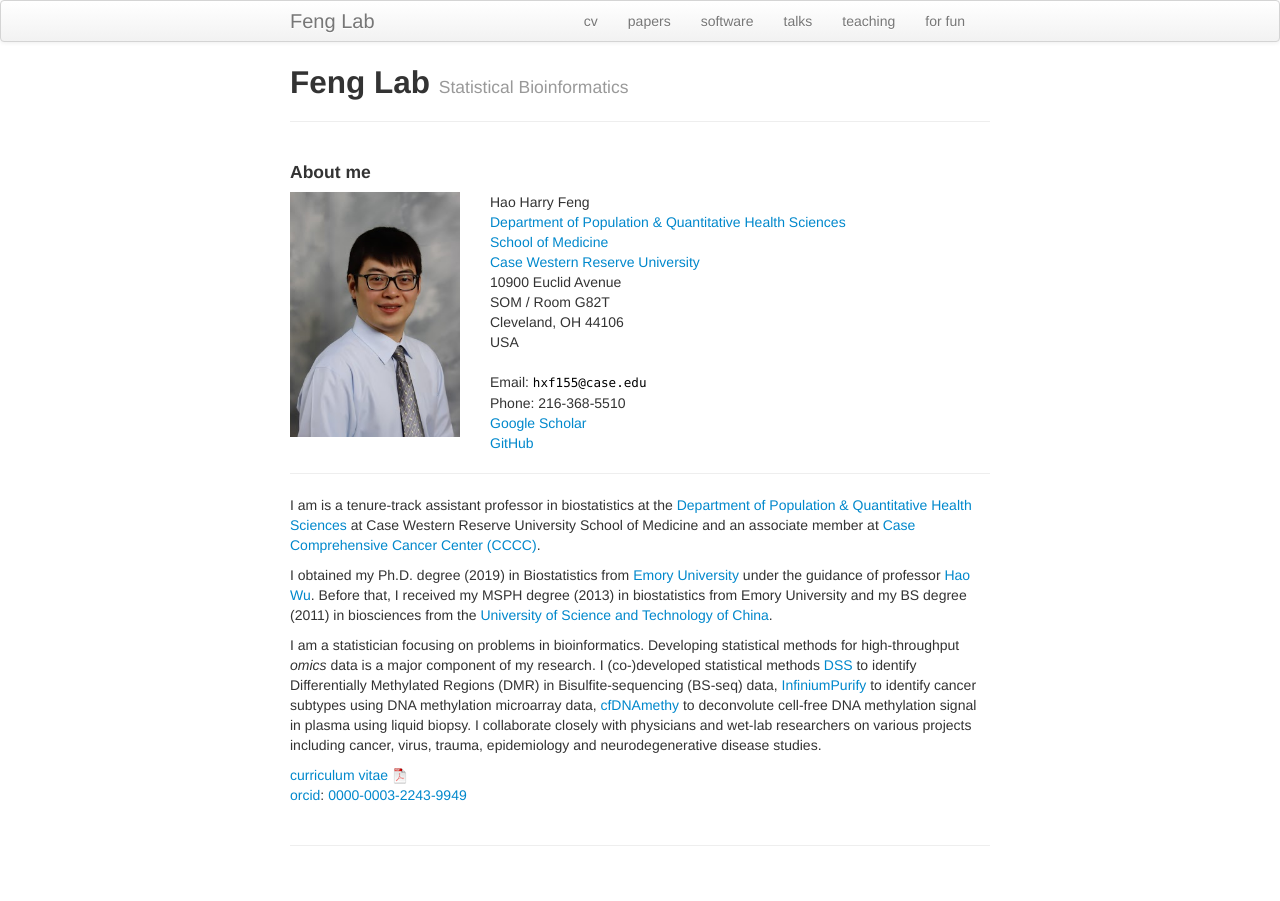
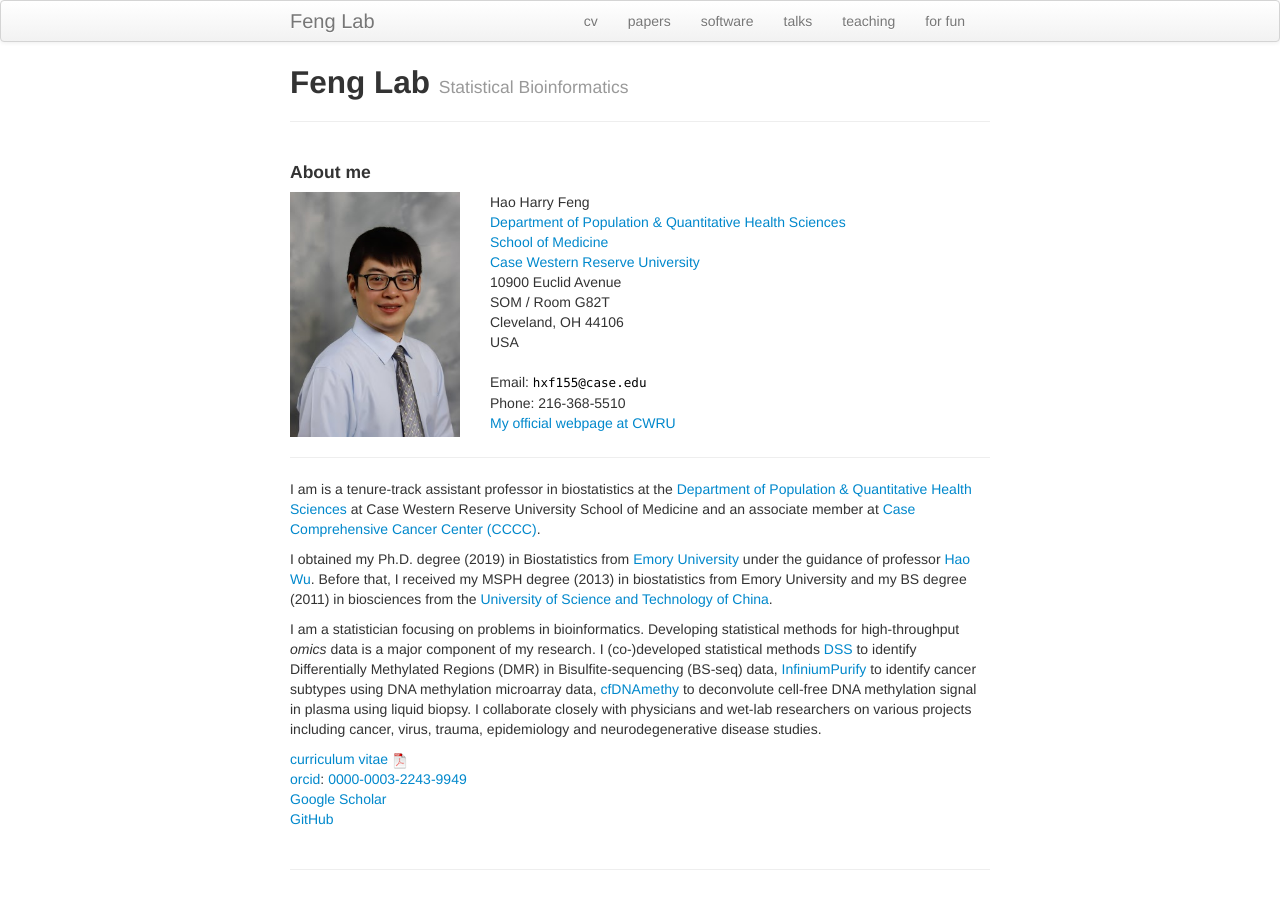
Before and after one commit to haoharryfeng/testpage4, a Jekyll site: the page built from index.md, in a window 1280 px wide. Built offline with Jekyll 4.4.1, drawn with Linux system fonts in a browser that asks for light colours.

Commit message:
Update index.md

```diff
--- a/index.md
+++ b/index.md
@@ -34,8 +34,7 @@ description: Statistical Bioinformatics
             <div id="hide_email">
             Email: <code>hxf155@case.edu</code><br/>
             Phone: 216-368-5510<br/>
-             <a href="https://scholar.google.com/citations?user=YGFvJjwAAAAJ&hl=en">Google Scholar</a><br/>
-            <a href="https://github.com/haoharryfeng">GitHub</a><br/>
+             <a href="http://epbiwww.case.edu/haofeng-phd/">My official webpage at CWRU</a><br/>
 
         </div>
 
```
Also changed, not shown: other parts of index.md (+2 -0 lines).
